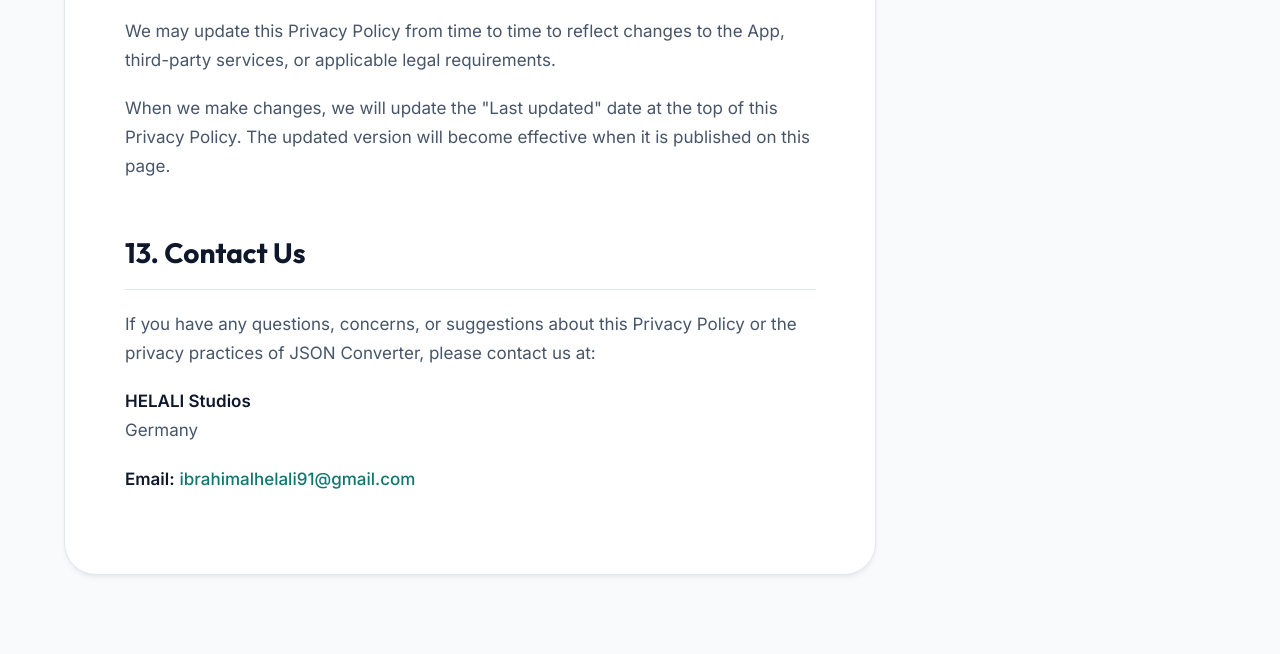
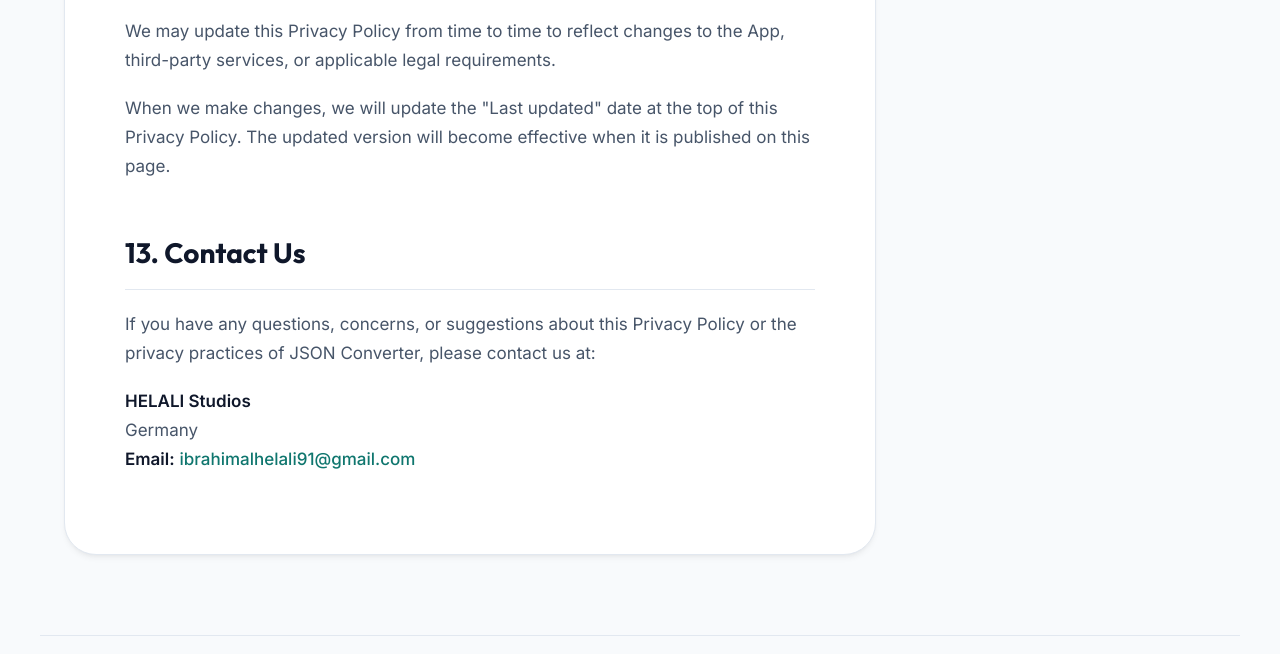
Before and after one commit to helalistudios/helalistudios.github.io, a plain HTML site: page json-converter/privacy-policy.html in a window 1280 px wide. Shown: the part 6825-7479 px from the top of the page. Drawn offline with Linux system fonts and the light colour scheme.

Commit message:
Update privacy-policy.html

```diff
--- a/json-converter/privacy-policy.html
+++ b/json-converter/privacy-policy.html
@@ -452,7 +452,7 @@
 <p>If you have any questions, concerns, or suggestions about this Privacy Policy or the privacy practices of JSON Converter, please contact us at:</p>
 <p><strong>HELALI Studios</strong><br>
 Germany<br>
-<p><strong>Email:</strong> <a href="mailto:ibrahimalhelali91@gmail.com">ibrahimalhelali91@gmail.com</a></p>
+<strong>Email:</strong> <a href="mailto:ibrahimalhelali91@gmail.com">ibrahimalhelali91@gmail.com</a></p>
           <!-- POLICY_CONTENT_END -->
         </div>
       </article>
```
